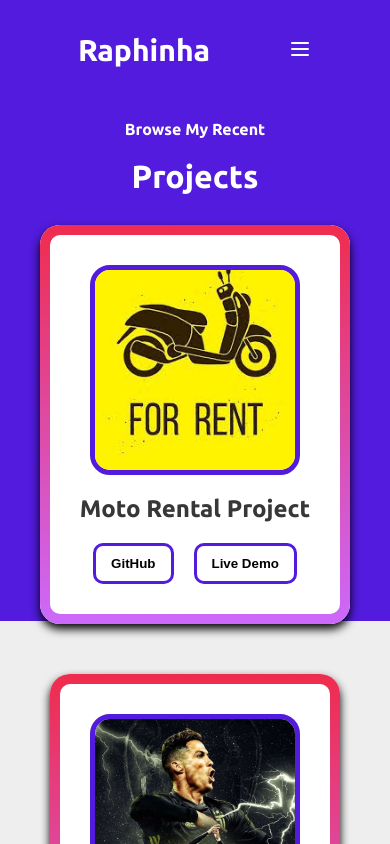
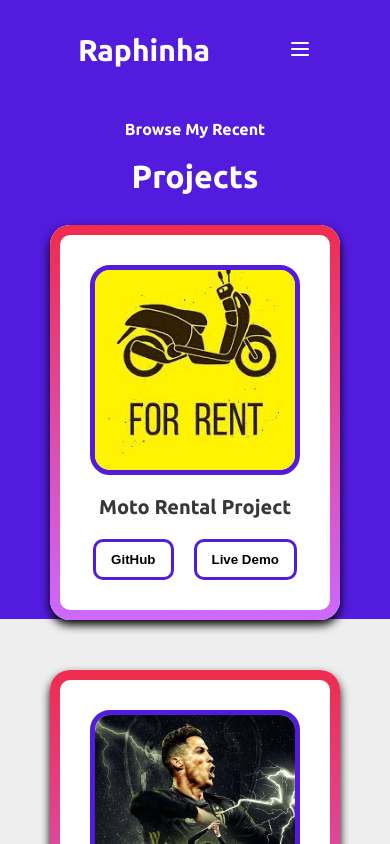
Before and after one commit to raphinha22/Portfolio, a React (Vite) app: page /project in a window 390 px wide. Shown: the top 844 px of the page. Built offline with nearby package versions, Linux system fonts and the light colour scheme.

Commit message:
add font

```diff
--- a/src/App.css
+++ b/src/App.css
@@ -723,6 +723,9 @@ label {
   .sendto {
     width: 80%;
   }
+  .myproject:nth-child(1) h2{
+    font-size: 20px;
+  }
 }
 @media screen and (max-width: 600px) {
   body {
```
